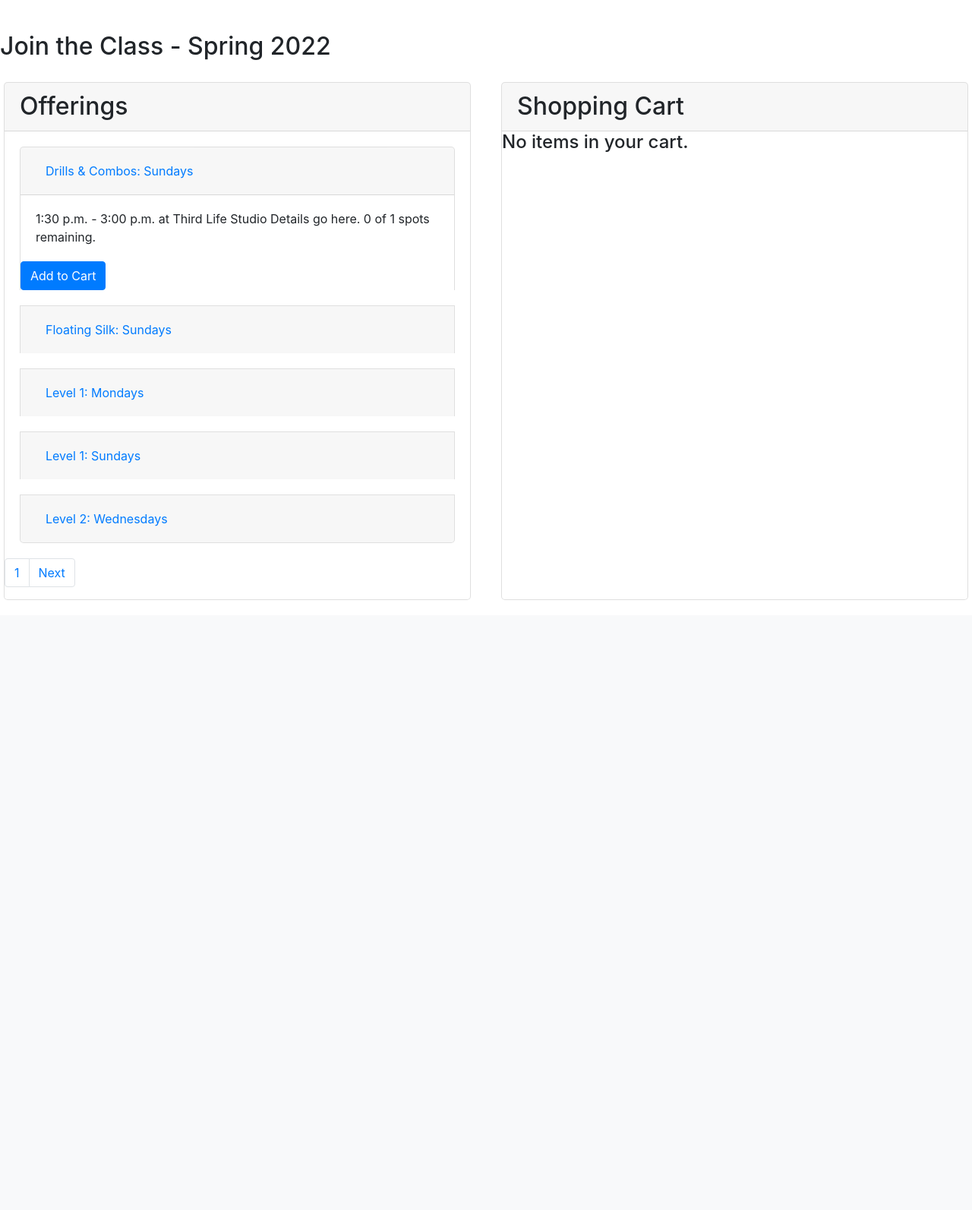
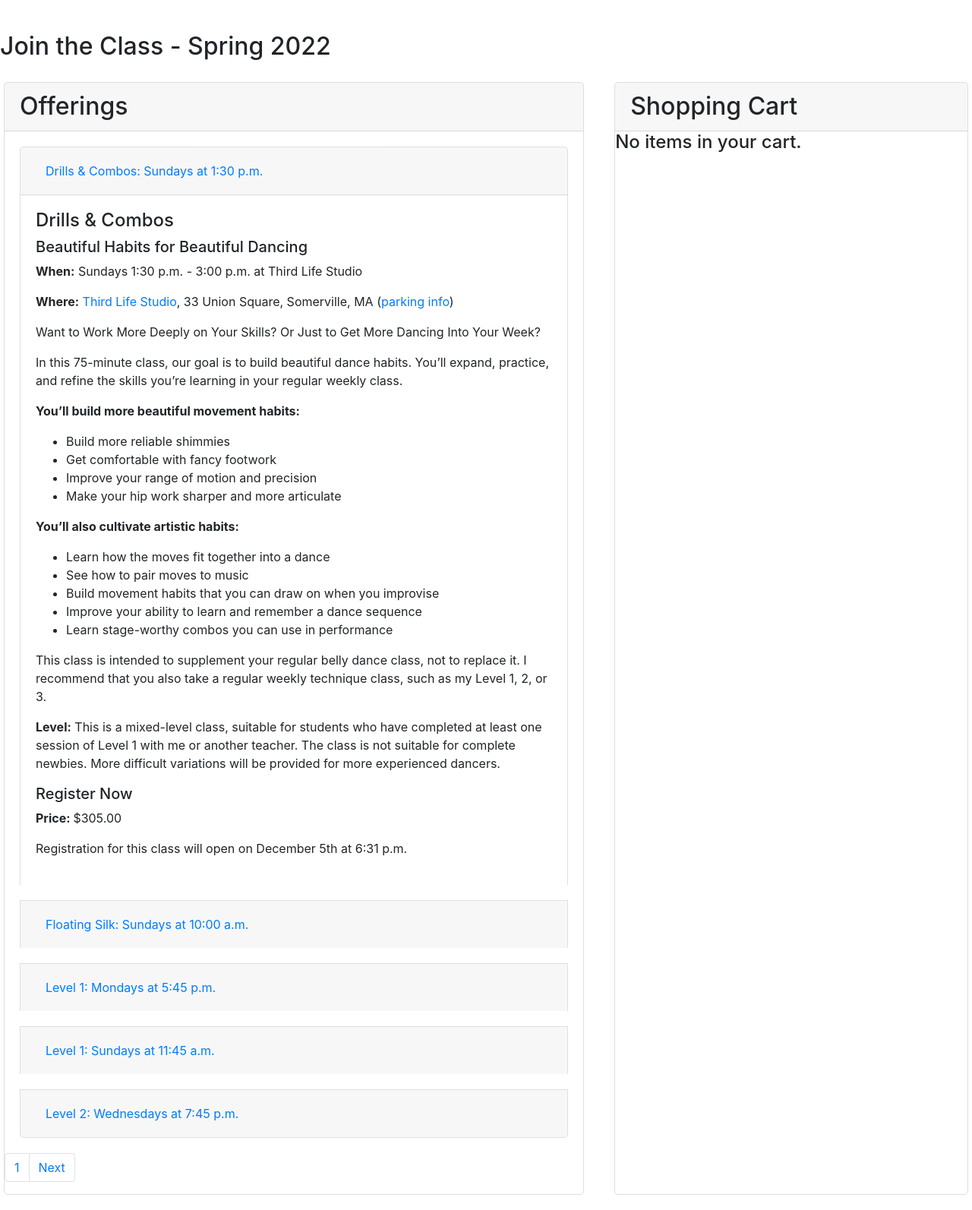
Before and after one commit to ruadh/CSCI-E-33a_Final_Project, a Django app: page / in a window 1280 px wide, after a click that opens the changed part. Shown: the part 56-1649 px from the top of the page at 76% size. Before the commit the page ends 846 px from the top, so only its background shows below. Run offline with Django 3.2, Linux system fonts and the light colour scheme; data comes from the database, SQL or seed files in the repository; both versions use the stored data as it was after the commit; some libraries are stand-ins or nearby versions.

Commit message:
Adding offering details on index.  Adding Markdown support for course descriptions, help text in Django admin, and updating existing course entries to use Markdown.  Replacing Add to Cart button with text if sold out or registration isn't open.

```diff
--- a/dance_school/dance_school/settings.py
+++ b/dance_school/dance_school/settings.py
@@ -156,3 +156,7 @@ SCHOOL_POLICIES = 'the Belly Dance Somerville Policies and Community Agreement'
 
 # The text to be displayed if no offerings are found
 NO_OFFERINGS = 'Check back soon for information on our upcoming classes.'
+
+# Provide a link to the Markdown cheat sheet below fields that support Markdown formatting in Django admin
+# NOTE:  to add this support to additional fields in the future, add this to the field's help_text attribute
+MARKDOWN_HELP_TEXT = 'You may use <a href="https://www.markdownguide.org/cheat-sheet/" target="_blank">Markdown</a> to format this field.'
--- a/dance_school/enrollment/models.py
+++ b/dance_school/enrollment/models.py
@@ -1,10 +1,13 @@
 from django.db.models.deletion import PROTECT
 import pytz
+# from datetime import datetime
+from django.utils import timezone
 from django.conf import settings
 from django.db import models
 from django.contrib.auth.models import AbstractUser
 from django.db.models import Sum, Count
 from django.core.exceptions import ValidationError
+from markdown2 import Markdown
 
 
 # Timezones list approach from:  https://stackoverflow.com/a/45867250
@@ -65,6 +68,16 @@ class Semester(models.Model):
                 raise ValidationError(
                     'Registration open must be earlier than registration close')
 
+    @property
+    def registration_status(self):
+        now = timezone.now()
+        if self.registration_close < now:
+            return 'closed'
+        elif self.registration_open > now:
+            return 'future'
+        else:
+            return 'open'
+
     def __str__(self):
         return self.name
 
@@ -72,9 +85,13 @@ class Semester(models.Model):
 class Course(models.Model):
     title = models.CharField(max_length=64, null=False, blank=False)
     subtitle = models.CharField(max_length=256, null=False, blank=False)
-    description = models.TextField(max_length=4096, null=False, blank=False)
+    description = models.TextField(max_length=4096, null=False, blank=False, help_text=settings.MARKDOWN_HELP_TEXT)
     requirements = models.CharField(max_length=256, null=False, blank=False)
     qualifications = models.CharField(max_length=1024, null=False, blank=False)
+
+    @property
+    def description_html(self):
+        return Markdown().convert(self.description)
 
     def __str__(self):
         return self.title
--- a/dance_school/enrollment/templates/enrollment/index.html
+++ b/dance_school/enrollment/templates/enrollment/index.html
@@ -23,7 +23,7 @@
 
 <div class="row">
 
-    <div id="cart-container" class="col-md order-md-2 card">
+    <div id="cart-container" class="col-md order-md-5 card">
         <h2 class="card-header section-header">Shopping Cart</h2>
         <div>
             {% if cart %}
@@ -45,7 +45,7 @@
         </div>
     </div>
 
-    <div id="offerings-container" class="col-md card">
+    <div id="offerings-container" class="col-md-7 card">
         <h2 class="card-header section-header">Offerings</h2>
         {% if page %}
         <div class="accordion" id="accordionExample">
@@ -55,7 +55,8 @@
                     <h5 class="mb-0">
                         <button class="btn btn-link" type="button" data-toggle="collapse" data-target="#collapse{{offering.id}}"
                             aria-expanded="true" aria-controls="collapse{{offering.id}}">
-                            {{offering.course}}: {{offering.weekday_name}}s
+                            {# CITATION: https://simpleisbetterthancomplex.com/references/2016/06/21/date-filter.html #}
+                            {{offering.course}}: {{offering.weekday_name}}s at {{offering.start_time|date:"g:i a"}}
                         </button>
                     </h5>
                 </div>
@@ -63,11 +64,25 @@
                 <div id="collapse{{offering.id}}" class="collapse" aria-labelledby="heading{{offering.id}}"
                     data-parent="#accordionExample">
                     <div class="card-body">
-                        {# CITATION: https://simpleisbetterthancomplex.com/references/2016/06/21/date-filter.html #}
-                        {{offering.start_time|date:"g:i a"}} - {{offering.end_time|date:"g:i a"}} at {{offering.location}}
-                        Details go here. {{offering.spots_left}} of {{offering.capacity}} spots remaining.
+                        <h4>{{offering.course.title}}</h4>
+                        <h5>{{offering.course.subtitle}}</h5>
+                        <p><span class="label">When:</span> {{offering.weekday_name}}s {{offering.start_time|date:"g:i a"}} - {{offering.end_time|date:"g:i a"}} at {{offering.location}}</p>
+                        <p><span class="label">Where:</span> <a href="{{offering.location.web_site}}">{{offering.location}}</a>, {{offering.location.address_1}}, {{offering.location.city}}, {{offering.location.state}} (<a href="{{offering.location.parking}}">parking info</a>)</p>
+                        {{offering.course.description_html|safe }}
+                        <p><span class="label">Level:</span> {{offering.course.qualifications}}</p>
+                        <h5>Register Now</h5>
+                        <p><span class="label">Price:  </span>${{offering.price}}</p>
+                        {% if offering.semester.registration_status == 'future' %}
+                            <p>Registration for this class will open on {{offering.semester.registration_open|date:"F jS \a\t P"}}</p>
+                        {% elif offering.spots_left == 0 %}
+                            <p>This class is sold out.</p>
+                        {% elif offering.semester.registration_status == 'closed' %}
+                            <p>Registration for this semester has closed.</p>
+                        {% else %}
+                            <p>{{offering.spots_left}} of {{offering.capacity}} spots remaining.</p>
+                            <button class="btn btn-primary add-button" data-offering={{offering.id}}>Add to Cart</button>
+                        {% endif %}
                     </div>
-                    <button class="btn btn-primary add-button" data-offering={{offering.id}}>Add to Cart</button>
                 </div>
             </div>
             {% endfor %}
--- a/dance_school/enrollment/views.py
+++ b/dance_school/enrollment/views.py
@@ -18,6 +18,7 @@ from django.utils import timezone
 # from django import forms
 from django.views.decorators.csrf import csrf_exempt
 from django.db.models import Count
+from markdown2 import Markdown
 
 from .models import Offering, Order, User, Semester, Location, Course, LineItem
 
@@ -297,7 +298,7 @@ def validate_item(offering, user, action):
     # See if the user is already registered for this offering
     reg = LineItem.objects.filter(order__student=user, offering=offering)
     if reg.exclude(order__completed=None).aggregate(Count('id'))['id__count']:
-        return JsonResponse({'error': f'You are already registered for {offering.course.title}.'}, status=400)
+        return JsonResponse({'error': f'You are already registered for {offering.course.title} in {offering.semester}.'}, status=400)
     if action == 'add':
         # See if this offering is already in the user's cart
         if reg.aggregate(Count('id'))['id__count'] > 0:
--- a/dance_school/requirements.txt
+++ b/dance_school/requirements.txt
@@ -1 +1,2 @@
 python-dotenv
+markdown2
```
Also changed, not shown: dance_school/db.sqlite3, dance_school/enrollment/migrations/0025_auto_20211205_1912.py (added).
